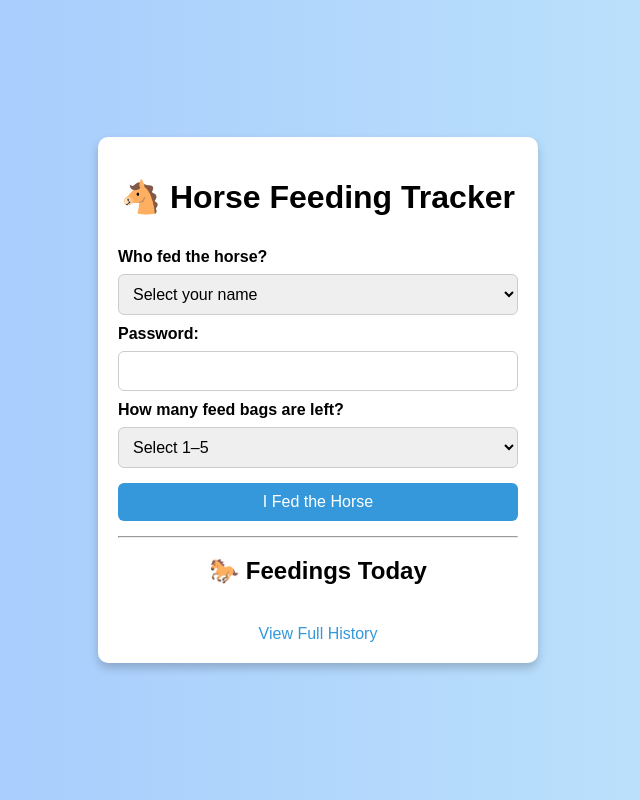
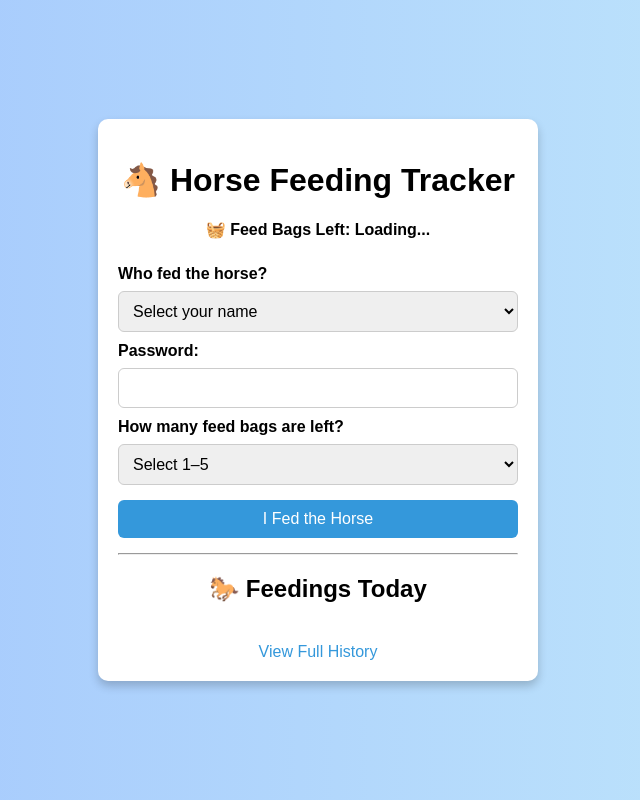
Before and after one commit to Tks23-hub/horse-feeding-tracker, a website: page public/index.html in a window 1280 px wide. Shown: the whole page, without its empty margins (322-962 px from the left). Drawn offline with Linux system fonts and the light colour scheme; no server answers.

Commit message:
Add bagCountDisplay element to show feed bags left

```diff
--- a/public/index.html
+++ b/public/index.html
@@ -9,6 +9,9 @@
   <body>
     <div class="container">
       <h1>🐴 Horse Feeding Tracker</h1>
+      <p id="bagCountDisplay" style="font-weight: bold">
+        🧺 Feed Bags Left: Loading...
+      </p>
 
       <form id="feedForm">
         <label for="name">Who fed the horse?</label>
```
